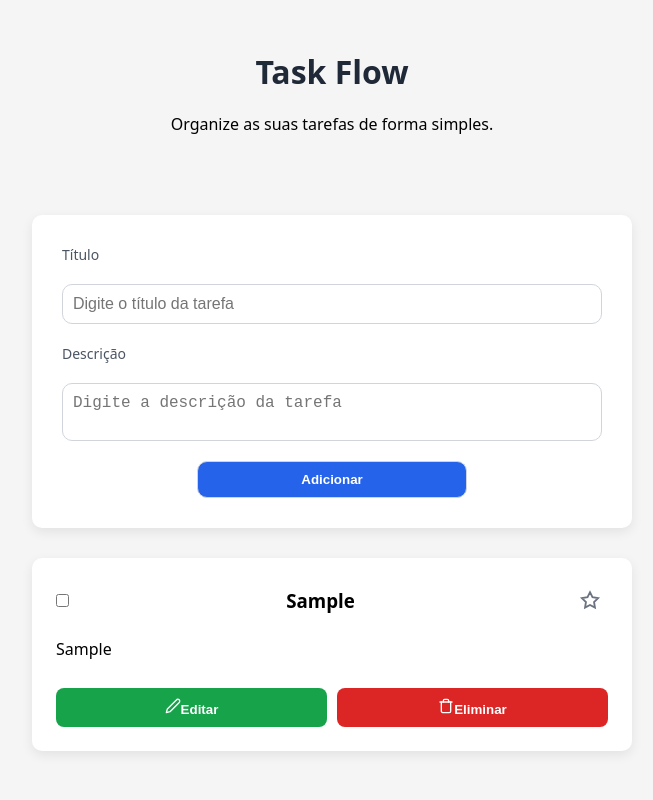
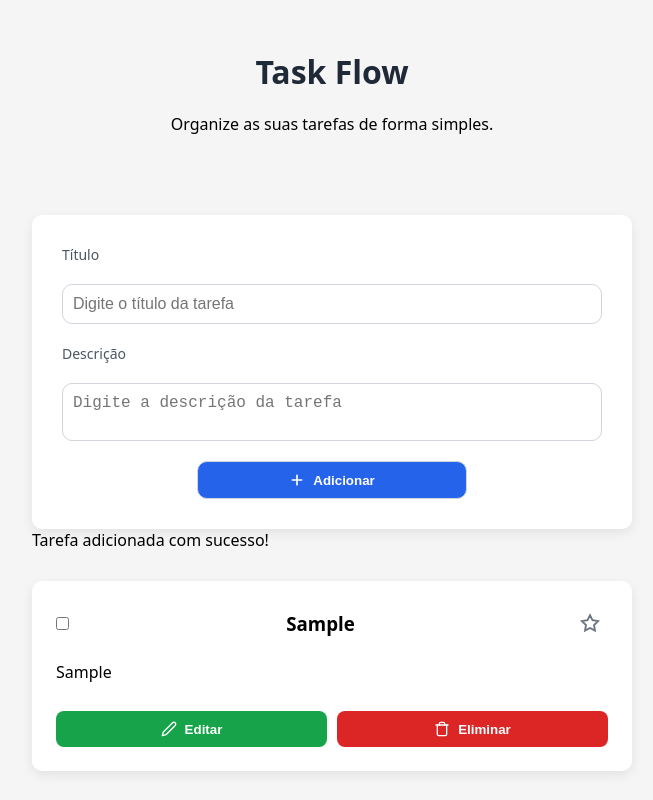
Before and after one commit to fernandev-tech/Task-Flow, a React (Vite) app in the folder Task-Flow/: page / in a window 1280 px wide. Both pictures are taken after typing "Sample", "Sample" into the empty fields and a click on the button "Adicionar". Shown: the whole page, without its empty margins (308-961 px from the left). Built offline with nearby package versions, Linux system fonts and the light colour scheme.

Commit message:
Regra de negócio ao adicionar uma nova tarefa; SVGs organizados como exportação nomeada; iniciando feedback nas ações da aplicação

```diff
--- a/Task-Flow/src/App.jsx
+++ b/Task-Flow/src/App.jsx
@@ -27,9 +27,18 @@ function App() {
 
   const [editingTaskId, setEditingTaskId] = useState(null) /*o null representa a ausência de valor. Quer dizer que o estado começa com um valor nulo*/
 
+  /*Estado do feedback ao adicionar tarefa*/
+  const [addFeedback, setAddFeedBack] = useState("")
+
   /*Adicionar nova tarefa*/
   function addTask(newTask) {
     setTasks([...tasks, newTask]) /*Esta linha significa: "Pega nas tarefas que já tenho e cria uma nova lista acrescentando esta nova tarefa."*/
+
+    setAddFeedBack("Tarefa adicionada com sucesso!")
+
+    setTimeout(() => {
+      setAddFeedBack("")
+    }, 3000)
 
   }
   /* Por que crei esta função? Porque o App é quem possui o estado tasks.
@@ -146,7 +155,9 @@ porque essa será a tarefa que acabou de ser criada pelo formulário.*/
             onAddTask={addTask}
             editingTask={editingTask}
             saveEditingTask={saveEditingTask}
-            cancelEditingTask={cancelEditingTask}/>
+            cancelEditingTask={cancelEditingTask} />
+
+          <p>{addFeedback}</p>
 
           {/*Aqui estou a passar uma função como prop. Porque o TaskForm precisa de uma maneira de dizer ao App: "Terminei de criar uma tarefa. Aqui está ela."*/}
 
--- a/Task-Flow/src/components/TaskCard.jsx
+++ b/Task-Flow/src/components/TaskCard.jsx
@@ -1,4 +1,5 @@
 import styles from './TaskCard.module.css'
+import { EditIcon, DeleteIcon } from './TaskIcons'
 function TaskCard({
     task,
     onToggleFavorite,
@@ -27,8 +28,7 @@ function TaskCard({
                         type="button"
                         aria-label="Favoritar tarefa"
                         onClick={() => onToggleFavorite(task.id)}
-                        className={task.favorite ? styles.favorite : ''}
-                    >
+                        className={task.favorite ? styles.favorite : ''}>
                         <svg
                             xmlns="http://www.w3.org/2000/svg"
                             viewBox="0 0 24 24"
@@ -50,10 +50,7 @@ function TaskCard({
                         type="button"
                         className={styles.edit_btn}
                         onClick={() => onEditTask(task.id)}>
-                        <svg width="16" height="16" viewBox="0 0 24 24" fill="none" stroke="currentColor"
-                            stroke-width="2" stroke-linecap="round" stroke-linejoin="round">
-                            <path d="M17 3a2.85 2.85 0 1 1 4 4L7.5 20.5 2 22l1.5-5.5Z" />
-                        </svg>
+                        <EditIcon />
                         Editar</button>
 
                     {/*Apagar*/}
@@ -61,12 +58,7 @@ function TaskCard({
                         type="button"
                         className={styles.delete_btn}
                         onClick={() => onDeleteTask(task.id)}>
-                        <svg width="16" height="16" viewBox="0 0 24 24" fill="none" stroke="currentColor"
-                            stroke-width="2" stroke-linecap="round" stroke-linejoin="round">
-                            <path d="M3 6h18" />
-                            <path d="M19 6v14c0 1-1 2-2 2H7c-0.5 0-1.5-1-2-2V6" />
-                            <path d="M8 6V4c0-1 1-2 2-2h4c1 0 2 1 2 2v2" />
-                        </svg>
+                        <DeleteIcon />
                         Eliminar</button>
                 </div>
             </li>
--- a/Task-Flow/src/components/TaskForm.jsx
+++ b/Task-Flow/src/components/TaskForm.jsx
@@ -1,24 +1,28 @@
 import { useEffect, useState } from 'react'
 import styles from './TaskForm.module.css'
+import { PlusIcon, CheckIcon, CancelIcon } from './TaskIcons'
 
 function TaskForm({ onAddTask, editingTask, saveEditingTask, cancelEditingTask }) {
 
     /*editingTask é o objeto inteiro da tarefa que está sendo editada*/
     /*Aqui estamos recebendo uma prop onAddTask que foi passada pelo App ao form. E essa prop carrega a função addTask. Então essa prop aponta para a referÊncia dessa função.*/
-
+    /*Estado do título*/
     const [editingTitle, setEditingTitle] = useState("")
     useEffect(() => {
         setEditingTitle(editingTask ? editingTask.title : "")
     }, [editingTask])
 
+    /*Estado da Descrição*/
     const [editingDescription, setEditingDescription] = useState("")
     useEffect(() => {
         setEditingDescription(editingTask ? editingTask.description : "")
     }, [editingTask] /* Quando editingTask mudar execute o useEffect e dentro dele passamos o texto da descrição original para o estado. Pois o editingTask começa como null/undefined. Quando clicamos em editar, o valor muda e editinTitle recebe o title da tarefa selecionada.*/
 
     )
+    /*editingTitle começa como "" porque ele representa o texto do campo, e inicialmente não há texto digitado. Quando o usuário digitar, setEditingTitle atualizará esse texto. Mais tarde, quando ele salvar, o App usará esse valor para atualizar tasks através de setTasks.*/
 
-    /*editingTitle começa como "" porque ele representa o texto do campo, e inicialmente não há texto digitado. Quando o usuário digitar, setEditingTitle atualizará esse texto. Mais tarde, quando ele salvar, o App usará esse valor para atualizar tasks através de setTasks.*/
+    /*Estado da Mensagem de Erro*/
+    const [errorMessage, setErrorMessage] = useState("")
 
     function handleSubmit(event) {
         event.preventDefault()
@@ -28,6 +32,15 @@ function TaskForm({ onAddTask, editingTask, saveEditingTask, cancelEditingTask }
         const formData = new FormData(event.target) /*"Cria uma nova instância de FormData usando este formulário como fonte dos dados."*/
 
         const title = formData.get('title') /*"O objeto formData acessa o método get que pega o name que no form tem o valor title e guarda na variável title."*/
+
+
+        if (title === "") {
+            setErrorMessage("Escreva um título para adicionar nova tarefa.")
+            return
+        }
+        else {
+            setErrorMessage("")
+        }
 
         const description = formData.get('description')
         if (editingTask) {
@@ -51,7 +64,7 @@ function TaskForm({ onAddTask, editingTask, saveEditingTask, cancelEditingTask }
     }
     return (
 
-
+        <>
             <form onSubmit={handleSubmit} className={styles.form_card}>
                 {/*O onSubmit recebe uma função que será executada quando o formulário for submetido.*/}
                 <label htmlFor="title">Título</label>
@@ -90,13 +103,32 @@ function TaskForm({ onAddTask, editingTask, saveEditingTask, cancelEditingTask }
                 <div className={styles.buttonContainer}>
                     {editingTask &&
                         <button type="button" className={styles.cancel_btn}
-                        onClick={() => cancelEditingTask()}>Cancelar</button>
+                            onClick={() => cancelEditingTask()}>
+                            <CancelIcon />Cancelar</button>
                     }
-                <button type="submit">{editingTask ? "Salvar" : "Adicionar"}</button>
+                    <button type="submit">
+                        {editingTask ? <CheckIcon /> : <PlusIcon />}
+                        {editingTask ? "Salvar" : "Adicionar"}
+
+                    </button>
 
                 </div>
+
             </form>
+            {errorMessage &&
+                <p className={styles.errorMessage}>{errorMessage}</p>
+
+
+            }
+
+
+
+        </>
     )
+
+    /* SOBRE OS TERNÁRIOS NO BOTAÕ
+
+    Detalhe de sintaxe convencional: quando o valor de um lado do ternário é um elemento JSX com múltiplas linhas (como o <svg>, que tem uma tag de abertura, conteúdo e fechamento), é convenção envolver cada ramo em parênteses ( ). Isso é só legibilidade — o JavaScript não exige, mas todo o código React que vais ver por aí segue esse estilo quando o JSX ocupa mais de uma linha.*/
     /* O htmlFor procura o id. Isso cria a ligação de acessibilidade.
 
   - name="title" identifica o valor que aquele campo representa: o título da tarefa.
--- a/Task-Flow/src/components/TaskForm.module.css
+++ b/Task-Flow/src/components/TaskForm.module.css
@@ -26,7 +26,8 @@ textarea {
     border: 1px solid #D1D5DB;
     outline: none;
 }
-textarea{
+
+textarea {
     resize: none;
 }
 
@@ -43,7 +44,11 @@ textarea:focus {
 
 button {
     /*Centraliza o botão ao meio*/
-   /* align-self: center;*/
+    /* align-self: center;*/
+    display: flex;
+    justify-content: center;
+    align-items: center;
+    gap: 8px;
     font-weight: bold;
     background-color: #2563EB;
     color: white;
@@ -59,21 +64,41 @@ button {
 button:hover {
     background-color: #1D4ED8;
 }
-.buttonContainer{
+
+.buttonContainer {
     display: flex;
     flex-direction: row;
     justify-content: center;
     gap: 8px;
 }
-.save_btn{
+
+.save_btn {
     background-color: #16A34A;
 }
-.save_btn:hover{
+
+.save_btn:hover {
     background-color: #15803D;
 }
-.cancel_btn{
-background-color: #6B7280;
+
+.cancel_btn {
+    background-color: #6B7280;
 }
-.cancel_btn:hover{
+
+.cancel_btn:hover {
     background-color: #4B5563;
 }
+.errorMessage {
+    text-align: center;
+    margin: 16px auto 0;
+    padding: 12px 16px;
+    max-width: 500px;
+
+    background-color: #FEF2F2;
+    color: #B91C1C;
+
+    border: 1px solid #FECACA;
+    border-radius: 8px;
+
+    font-size: 16px;
+    font-weight: 500;
+}
--- /dev/null
+++ b/Task-Flow/src/components/TaskIcons.jsx
@@ -0,0 +1,46 @@
+
+export function PlusIcon() {
+    return (
+        <svg width="16" height="16" viewBox="0 0 24 24" fill="none" xmlns="http://www.w3.org/2000/svg">
+            <path d="M12 5V19M5 12H19" stroke="white" strokeWidth="2.5" strokeLinecap="round" />
+        </svg>
+    )
+}
+
+export function CheckIcon() {
+    return (
+        <svg width="16" height="16" viewBox="0 0 24 24" fill="none" xmlns="http://www.w3.org/2000/svg">
+            <path d="M5 13L9 17L19 7" stroke="white" strokeWidth="2.5" strokeLinecap="round" strokeLinejoin="round" />
+        </svg>
+    )
+}
+
+export function CancelIcon() {
+    return (
+        <svg width="16" height="16" viewBox="0 0 24 24" fill="none" xmlns="http://www.w3.org/2000/svg">
+            <path d="M18 6L6 18M6 6L18 18" stroke="white" strokeWidth="2.5" strokeLinecap="round" />
+        </svg>
+    )
+}
+
+export function EditIcon() {
+    return (
+        <svg width="16" height="16" viewBox="0 0 24 24" fill="none" stroke="currentColor"
+            strokeWidth="2" strokeLinecap="round" strokeLinejoin="round">
+            <path d="M17 3a2.85 2.85 0 1 1 4 4L7.5 20.5 2 22l1.5-5.5Z" />
+        </svg>
+
+    )
+
+}
+
+export function DeleteIcon() {
+    return (
+        <svg width="16" height="16" viewBox="0 0 24 24" fill="none" stroke="currentColor"
+            strokeWidth="2" strokeLinecap="round" strokeLinejoin="round">
+            <path d="M3 6h18" />
+            <path d="M19 6v14c0 1-1 2-2 2H7c-0.5 0-1.5-1-2-2V6" />
+            <path d="M8 6V4c0-1 1-2 2-2h4c1 0 2 1 2 2v2" />
+        </svg>
+    )
+}
```
Also changed, not shown: 1 other file (tests, documents, lock files or other folders). Lines whose indentation alone changed are shown as unchanged.
